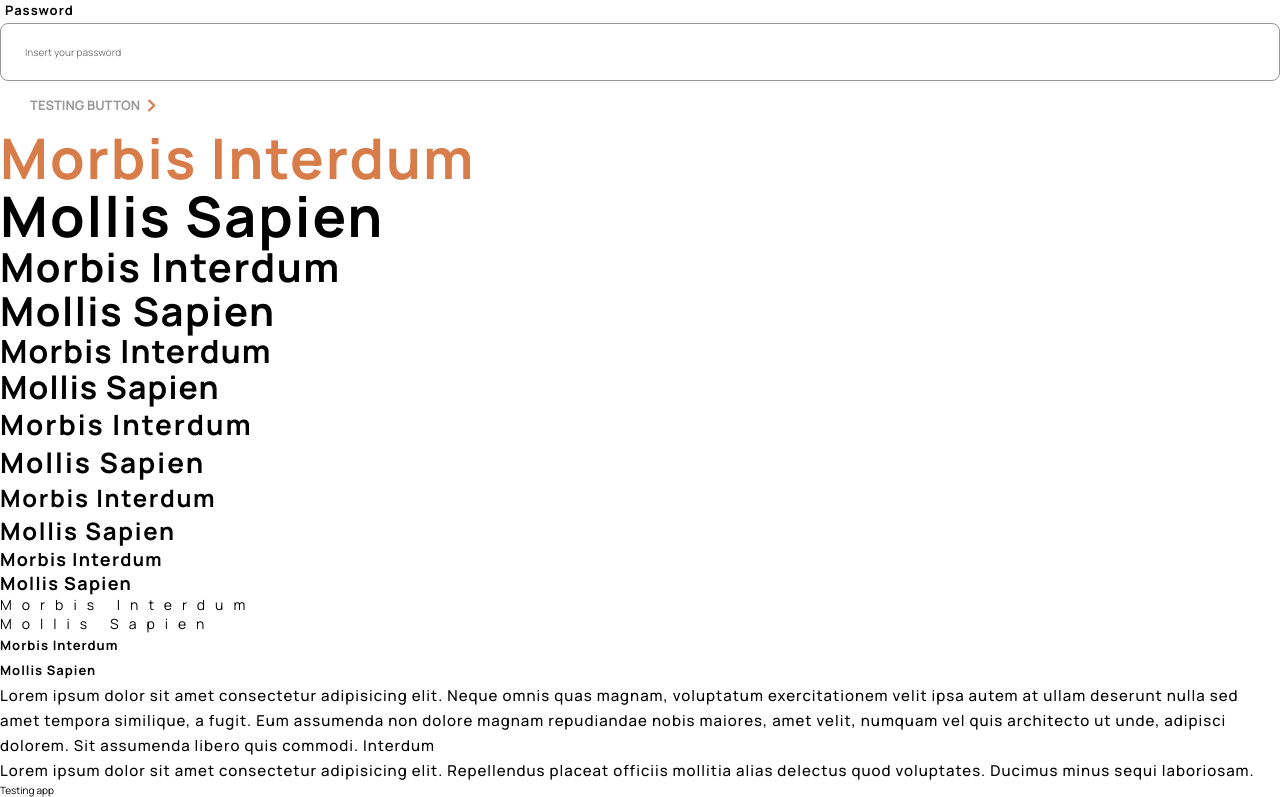
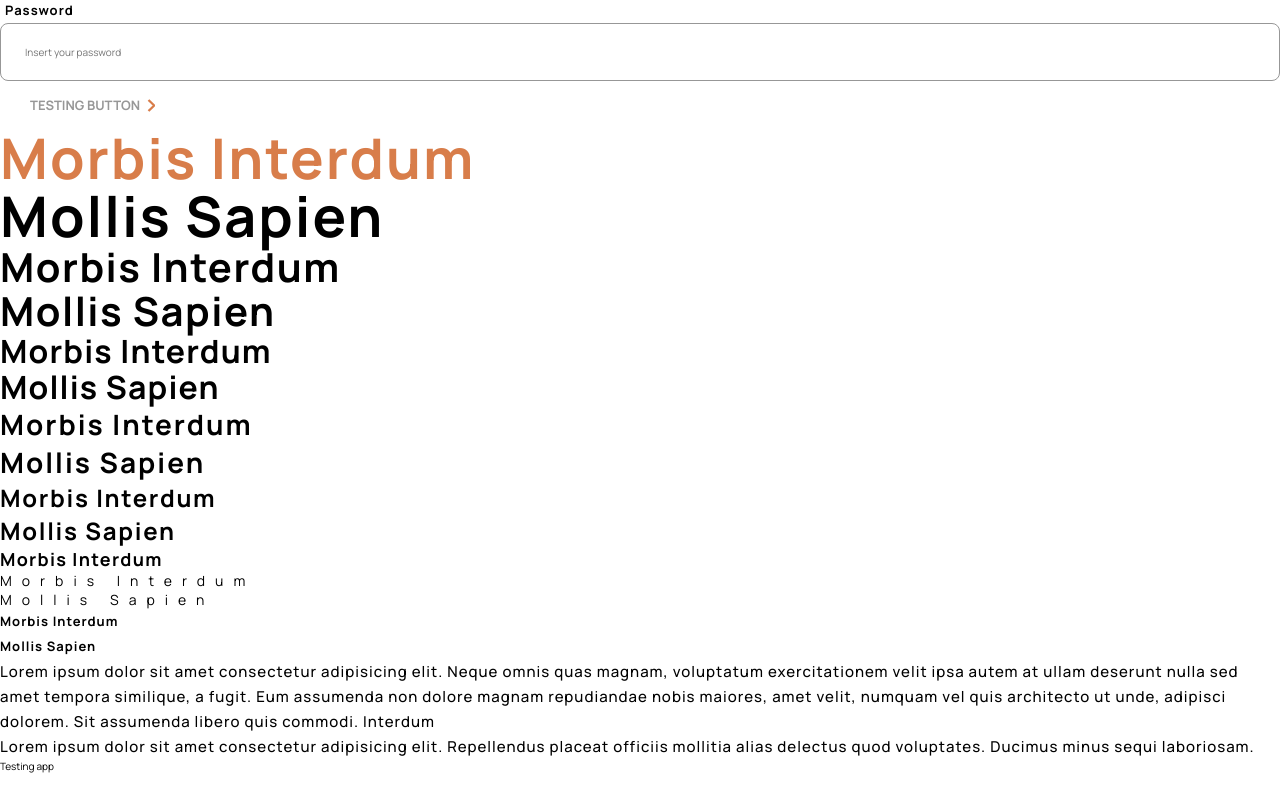
Before and after one commit to MauricioMorenoMorales/FM-16-audiophile-e-comerce, a React (Create React App) app: page / in a window 1280 px wide. Shown: the part 370-1167 px from the top of the page. After the commit the page ends 1143 px from the top, so only its background shows below. Built offline with nearby package versions, Linux system fonts and the light colour scheme.

Commit message:
Starting with header plegable menu

```diff
--- a/src/App.tsx
+++ b/src/App.tsx
@@ -45,7 +45,6 @@ const App = () => {
 			<Text size="h5">Morbis Interdum</Text>
 			<Text size="h5">Mollis Sapien</Text>
 			<Text size="h6">Morbis Interdum</Text>
-			<Text size="h6">Mollis Sapien</Text>
 			<Text size="overline">Morbis Interdum</Text>
 			<Text size="overline">Mollis Sapien</Text>
 			<Text size="subtitle">Morbis Interdum</Text>
```
